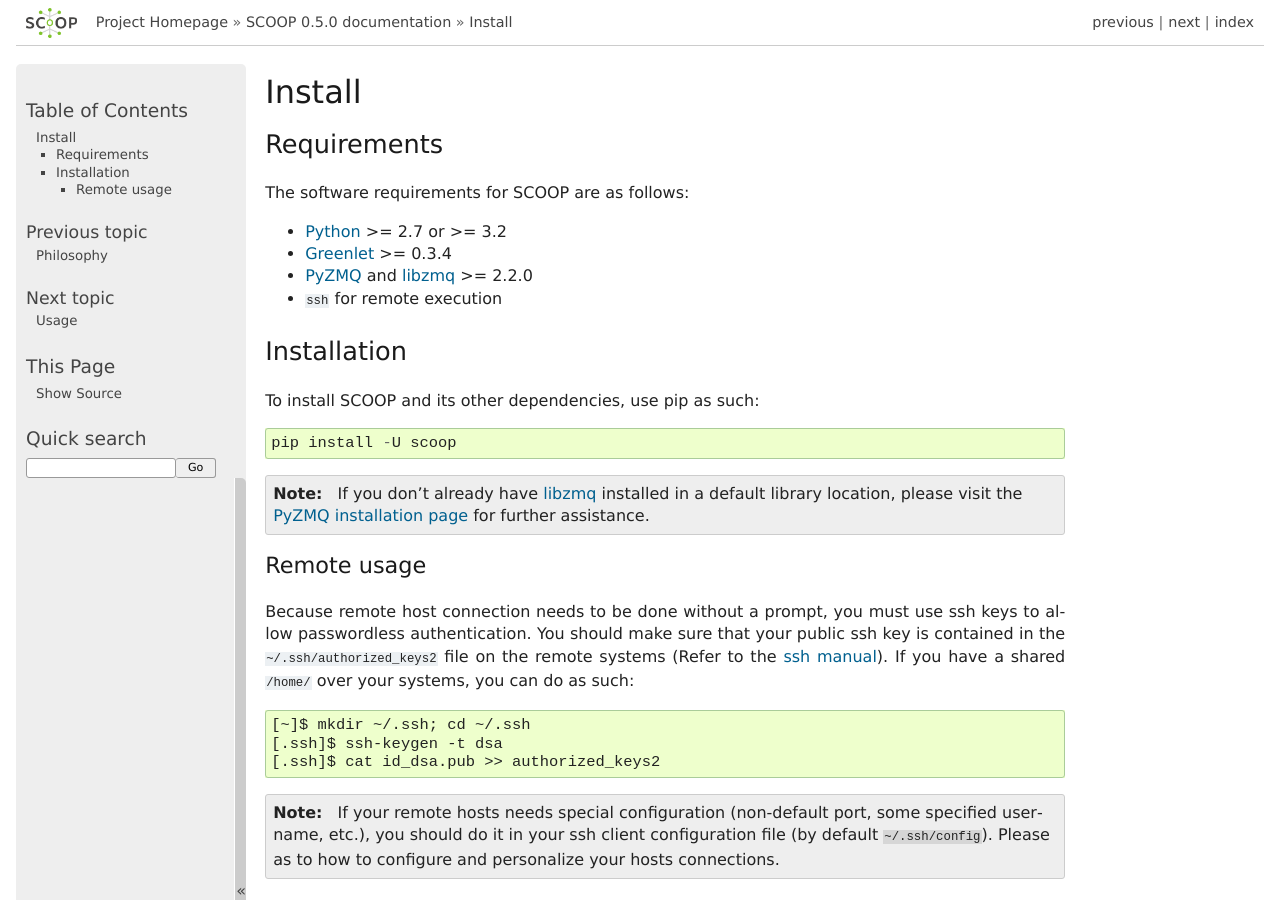
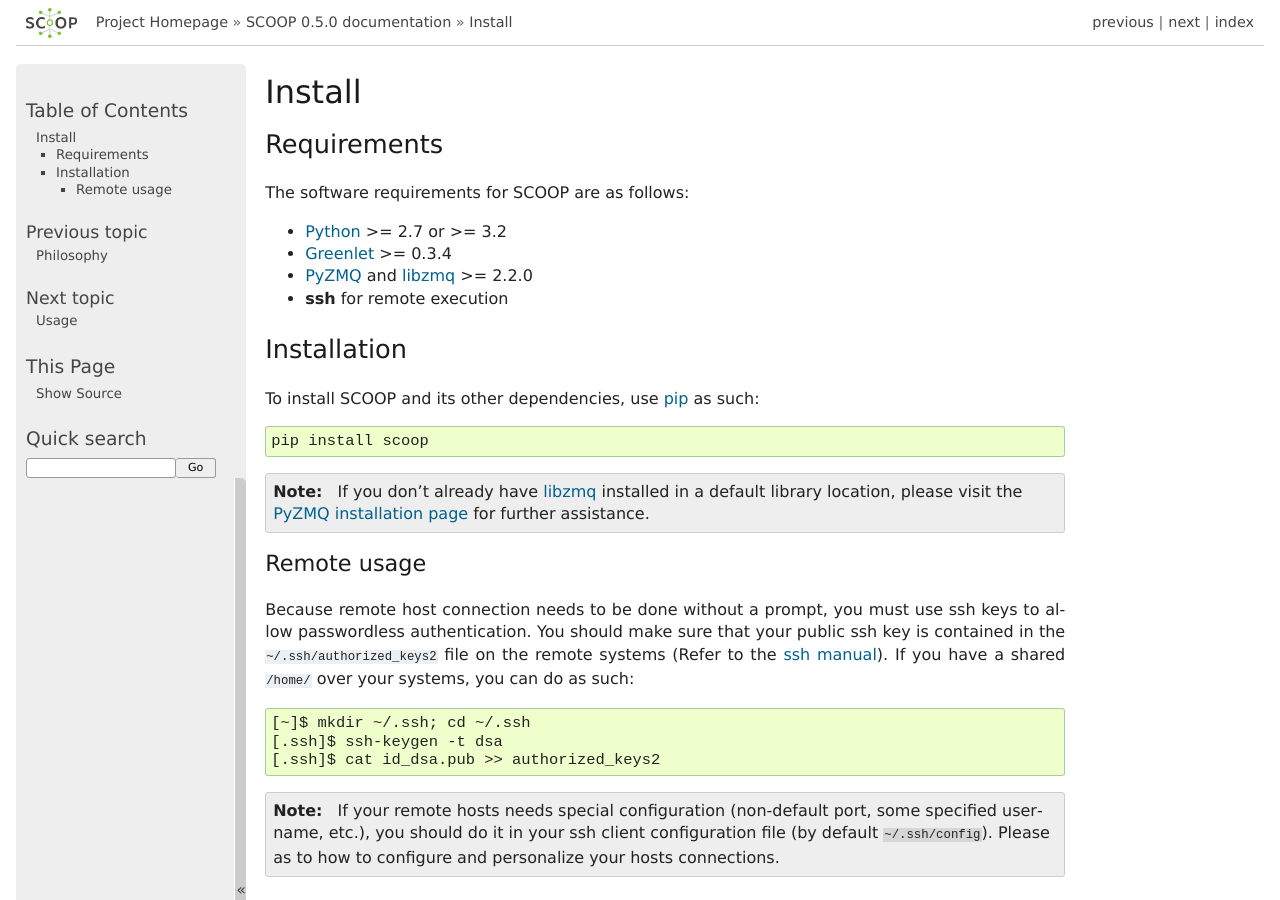
Before and after one commit to soravux/scoop, a Sphinx documentation site: the page built from doc/install.rst, in a window 1280 px wide and 900 px high. Built offline with Sphinx 7.4.7, drawn with Linux system fonts in a browser that asks for light colours; formulas are drawn with MathJax 3; part of the change alters nothing that is shown.

Commit message:
Backporting documentation changes to 0.5.

```diff
--- a/doc/install.rst
+++ b/doc/install.rst
@@ -8,15 +8,17 @@ The software requirements for SCOOP are as follows:
 
 * `Python <http://www.python.org/>`_ >= 2.7 or >= 3.2
 * `Greenlet <http://pypi.python.org/pypi/greenlet>`_ >= 0.3.4
-* `PyZMQ <http://www.zeromq.org/bindings:python>`_ and `libzmq <http://www.zeromq.org/>`_ >= 2.2.0
-* ``ssh`` for remote execution
+* `PyZMQ <http://www.zeromq.org/bindings:python>`_ and
+  `libzmq <http://www.zeromq.org/>`_ >= 2.2.0
+* :program:`ssh` for remote execution
 
 Installation
 ------------
 
-To install SCOOP and its other dependencies, use pip as such::
+To install SCOOP and its other dependencies, use
+`pip <http://www.pip-installer.org/en/latest/index.html>`_ as such::
 
-    pip install -U scoop
+    pip install scoop
 
 .. note::
 
@@ -31,7 +33,7 @@ Remote usage
 Because remote host connection needs to be done without a prompt, you must use
 ssh keys to allow passwordless authentication.
 You should make sure that your public ssh key is contained in the ``~/.ssh/authorized_keys2``
-file on the remote systems (Refer to the `ssh manual <http://www.openbsd.org/cgi-bin/man.cgi?query=ssh>`_). If you have a shared ``/home/`` over your systems,
+file on the remote systems (Refer to the `ssh manual <http://www.openbsd.org/cgi-bin/man.cgi?query=ssh>`_). If you have a shared :file:`/home/` over your systems,
 you can do as such::
 
     [~]$ mkdir ~/.ssh; cd ~/.ssh
```
